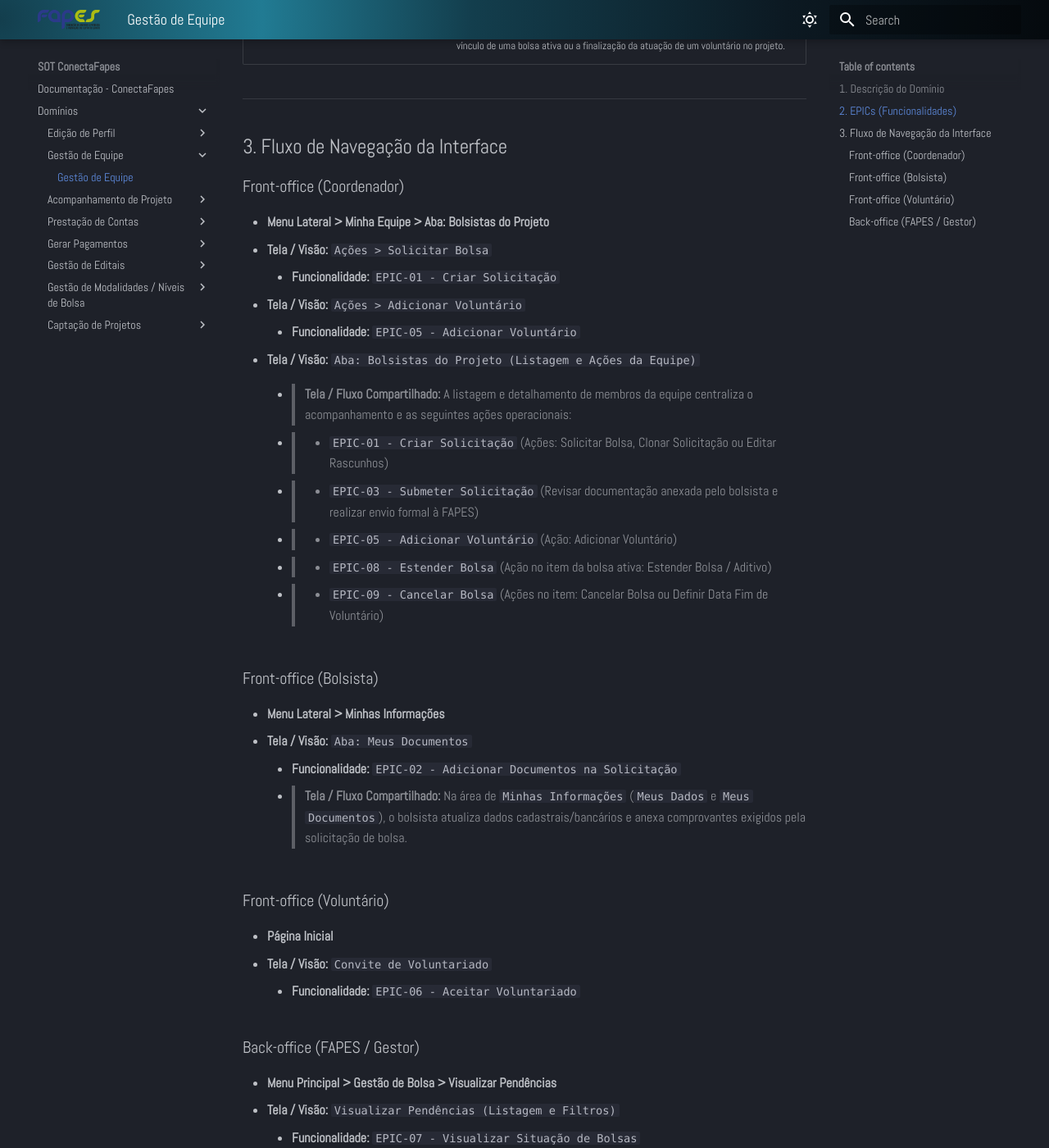
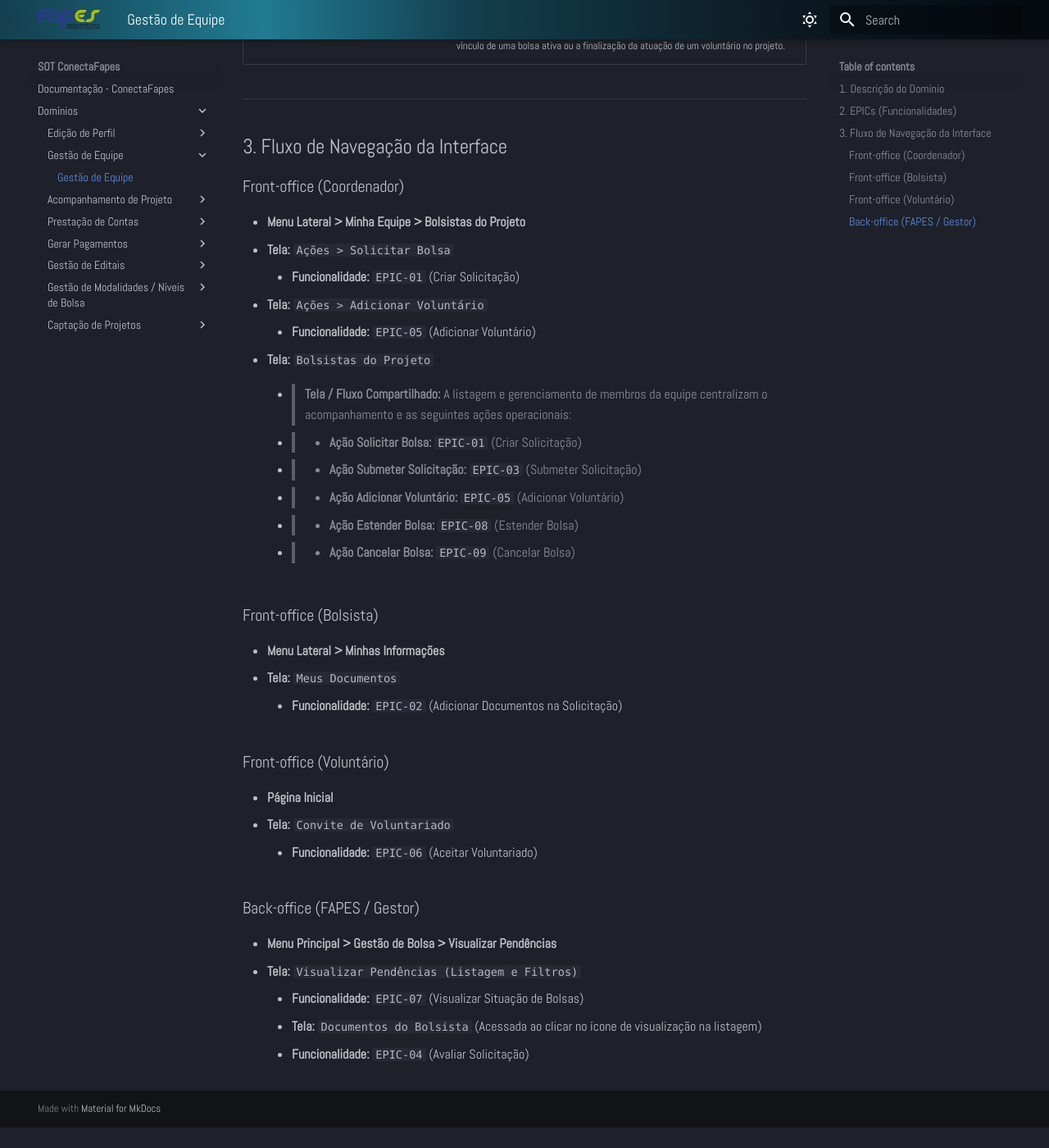
Before and after one commit to Lanaaa22/SOT, an MkDocs documentation site: the page built from docs/dominios/gestao-de-equipe/README.md, in a window 1280 px wide and 1400 px high, scrolled down 1164 px. Shown: the whole window at 82% size. Built offline with MkDocs 1.6.1 and Material for MkDocs 9.7.7, drawn with Linux system fonts in a browser that asks for light colours; some web fonts are replaced; after the commit the page ends 2539 px from its top, so only the background shows below that; some of the changed text lies outside the part shown.

Commit message:
Validação do Gestão de Equipe

```diff
--- a/docs/dominios/gestao-de-equipe/README.md
+++ b/docs/dominios/gestao-de-equipe/README.md
@@ -14,7 +14,7 @@ O domínio de **Gestão de Equipe** é responsável por gerenciar a composição
 | **EPIC-02** | Adicionar Documentos na Solicitação | Permitir que o Bolsista informe seus dados complementares, anexe os documentos comprobatórios exigidos pela modalidade e aceite o Termo de Responsabilidade. |
 | **EPIC-03** | Submeter Solicitação | Permitir que o Coordenador revise as informações e documentos enviados pelo bolsista e realize a submissão formal da solicitação de bolsa para avaliação da FAPES. |
 | **EPIC-04** | Avaliar Solicitação | Permitir que a equipe técnica da FAPES avalie a solicitação e os documentos comprobatórios, podendo aprovar, solicitar revisão de pendências ou reprovar o pedido antes da implementação da bolsa. |
-| **EPIC-05** | Adicionar Voluntário | Permitir que o Coordenador indique membros voluntários para atuar no projeto sem remuneração financeira ou exigência documental de bolsa. |
+| **EPIC-05** | Adicionar Voluntário | Permitir que o Coordenador indique membros voluntários para atuar no projeto sem remuneração financeira. |
 | **EPIC-06** | Aceitar Voluntariado | Permitir que o usuário indicado como voluntário visualize o convite na página inicial do portal e aceite ou recuse sua participação no projeto. |
 | **EPIC-07** | Visualizar Situação de Bolsas | Permitir que os gestores e analistas da FAPES monitorem a situação geral das bolsas, indicadores, solicitações pendentes, aprovadas e reprovadas por edital e projeto. |
 | **EPIC-08** | Estender Bolsa | Permitir a solicitação de aditivo/prorrogação do período de vigência de bolsas ativas no projeto. |
@@ -26,37 +26,35 @@ O domínio de **Gestão de Equipe** é responsável por gerenciar a composição
 
 ### Front-office (Coordenador)
 
-* **Menu Lateral > Minha Equipe > Aba: Bolsistas do Projeto**
-  * **Tela / Visão:** `Ações > Solicitar Bolsa`
-    * **Funcionalidade:** `EPIC-01 - Criar Solicitação`
-  * **Tela / Visão:** `Ações > Adicionar Voluntário`
-    * **Funcionalidade:** `EPIC-05 - Adicionar Voluntário`
-  * **Tela / Visão:** `Aba: Bolsistas do Projeto (Listagem e Ações da Equipe)`
-    * > **Tela / Fluxo Compartilhado:** A listagem e detalhamento de membros da equipe centraliza o acompanhamento e as seguintes ações operacionais:
-    * > - `EPIC-01 - Criar Solicitação` (Ações: Solicitar Bolsa, Clonar Solicitação ou Editar Rascunhos)
-    * > - `EPIC-03 - Submeter Solicitação` (Revisar documentação anexada pelo bolsista e realizar envio formal à FAPES)
-    * > - `EPIC-05 - Adicionar Voluntário` (Ação: Adicionar Voluntário)
-    * > - `EPIC-08 - Estender Bolsa` (Ação no item da bolsa ativa: Estender Bolsa / Aditivo)
-    * > - `EPIC-09 - Cancelar Bolsa` (Ações no item: Cancelar Bolsa ou Definir Data Fim de Voluntário)
+* **Menu Lateral > Minha Equipe > Bolsistas do Projeto**
+  * **Tela:** `Ações > Solicitar Bolsa`
+    * **Funcionalidade:** `EPIC-01` (Criar Solicitação)
+  * **Tela:** `Ações > Adicionar Voluntário`
+    * **Funcionalidade:** `EPIC-05` (Adicionar Voluntário)
+  * **Tela:** `Bolsistas do Projeto`
+    * > **Tela / Fluxo Compartilhado:** A listagem e gerenciamento de membros da equipe centralizam o acompanhamento e as seguintes ações operacionais:
+    * > - **Ação Solicitar Bolsa:** `EPIC-01` (Criar Solicitação)
+    * > - **Ação Submeter Solicitação:** `EPIC-03` (Submeter Solicitação)
+    * > - **Ação Adicionar Voluntário:** `EPIC-05` (Adicionar Voluntário)
+    * > - **Ação Estender Bolsa:** `EPIC-08` (Estender Bolsa)
+    * > - **Ação Cancelar Bolsa:** `EPIC-09` (Cancelar Bolsa)
 
 ### Front-office (Bolsista)
 
 * **Menu Lateral > Minhas Informações**
-  * **Tela / Visão:** `Aba: Meus Documentos`
-    * **Funcionalidade:** `EPIC-02 - Adicionar Documentos na Solicitação`
-    * > **Tela / Fluxo Compartilhado:** Na área de `Minhas Informações` (`Meus Dados` e `Meus Documentos`), o bolsista atualiza dados cadastrais/bancários e anexa comprovantes exigidos pela solicitação de bolsa.
+  * **Tela:** `Meus Documentos`
+    * **Funcionalidade:** `EPIC-02` (Adicionar Documentos na Solicitação)
 
 ### Front-office (Voluntário)
 
 * **Página Inicial**
-  * **Tela / Visão:** `Convite de Voluntariado`
-    * **Funcionalidade:** `EPIC-06 - Aceitar Voluntariado`
+  * **Tela:** `Convite de Voluntariado`
+    * **Funcionalidade:** `EPIC-06` (Aceitar Voluntariado)
 
 ### Back-office (FAPES / Gestor)
 
 * **Menu Principal > Gestão de Bolsa > Visualizar Pendências**
-  * **Tela / Visão:** `Visualizar Pendências (Listagem e Filtros)`
-    * **Funcionalidade:** `EPIC-07 - Visualizar Situação de Bolsas`
-  * **Tela / Visão:** `Documentos do Bolsista`
-    * **Funcionalidade:** `EPIC-04 - Avaliar Solicitação`
-    * > **Tela / Fluxo Compartilhado:** A tela `Documentos do Bolsista` centraliza a conferência de dados cadastrais e Lattes, a avaliação de cada documento comprobatório (aprovação ou pedido de revisão com prazos M2/M3) e o parecer final de implementação ou reprovação da solicitação de bolsa.
+  * **Tela:** `Visualizar Pendências (Listagem e Filtros)`
+    * **Funcionalidade:** `EPIC-07` (Visualizar Situação de Bolsas)
+    * **Tela:** `Documentos do Bolsista` (Acessada ao clicar no ícone de visualização na listagem)
+      * **Funcionalidade:** `EPIC-04` (Avaliar Solicitação)
```
